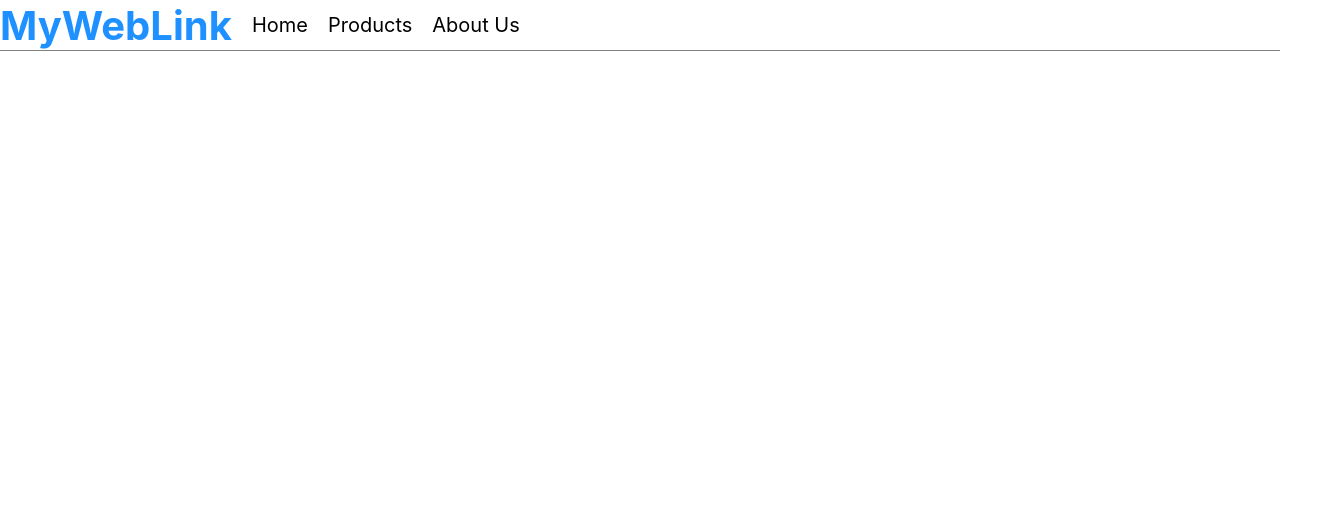
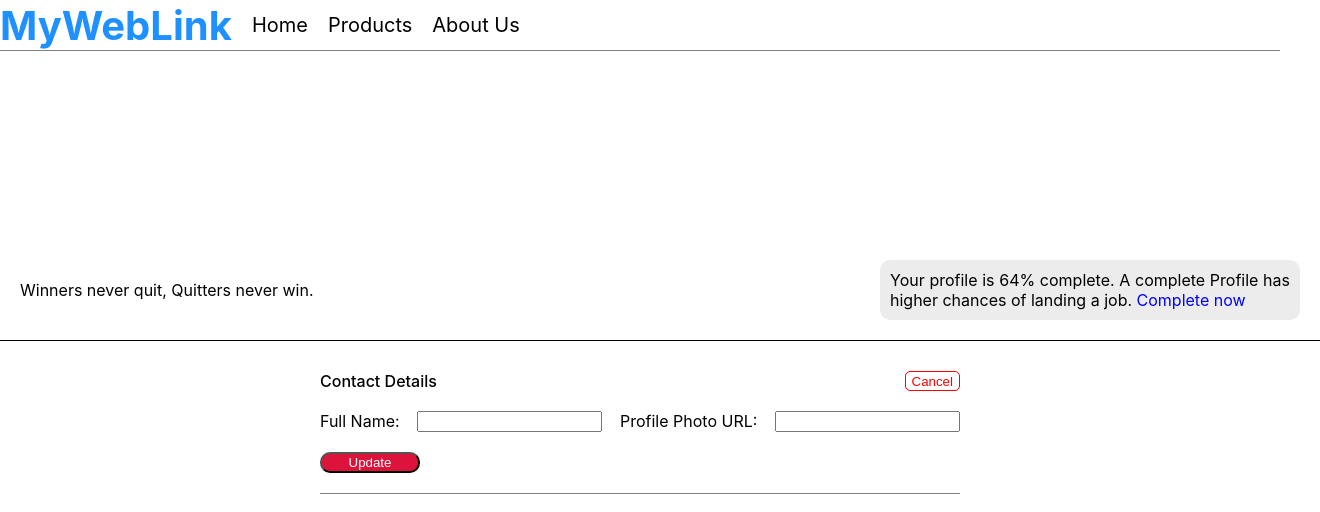
Before and after one commit to AmithChandru/expense-tracker, a React (Create React App) app: page /Profile in a window 1280 px wide. Shown: the top 512 px of the page, 1320 px wide, since content can reach past the window. Built offline with nearby package versions, Linux system fonts and the light colour scheme.

Commit message:
Added profile

```diff
--- a/src/App.js
+++ b/src/App.js
@@ -3,6 +3,7 @@ import './App.css';
 import Header from './components/Header';
 import Home from './components/Home';
 import Login from './components/Login';
+import Profile from './components/Profile';
 import Signup from './components/Signup';
 import LoginProvider from './components/Store/LoginProvider';
 
@@ -16,6 +17,7 @@ function App() {
             <Route path='/Login' element={<Login />} />
             <Route path='/Signup' element={<Signup />} />
             <Route path='/' element={<Home />} />
+            <Route path='/Profile' element={<Profile />} />
           </Routes>
         </BrowserRouter>
       </LoginProvider>
--- /dev/null
+++ b/src/components/Home.css
@@ -0,0 +1,23 @@
+.HomeContainer {
+  position: absolute;
+  top: 30%;
+  width: 100%;
+  display: flex;
+  flex-direction: row;
+  justify-content: space-between;
+  padding: 20px;
+  border-bottom: 1px solid black;
+  align-items: center;
+  font-style: italic;
+}
+
+.TextDecoration {
+  background-color: #ececec;
+  border-radius: 10px;
+  padding: 10px;
+}
+
+.ClickableText {
+  color: blue;
+  cursor: pointer;
+}
--- a/src/components/Home.js
+++ b/src/components/Home.js
@@ -1,6 +1,22 @@
+import { useNavigate } from 'react-router-dom';
+import './Home.css';
+
 const Home = () => {
+
+  const navigate = useNavigate();
+
+  const handleClick = () => {
+    navigate('/Profile');
+  }
+
   return(
-    <div style={{top: '30%', left: '40%', position: 'absolute'}}>Welcome to Expense Tracker!!!</div>
+    <div className="HomeContainer">
+      <span>Welcome to Expense Tracker!!!</span>
+      <section className='TextDecoration'>
+        <span>Your profile is incomplete. </span>
+        <span className='ClickableText' onClick={handleClick}>Complete now</span>
+      </section>
+    </div>
   )
 }
 
--- /dev/null
+++ b/src/components/Profile.css
@@ -0,0 +1,68 @@
+.ProfileContainer {
+  position: absolute;
+  top: 30%;
+  display: flex;
+  flex-direction: column;
+  width: 100%;
+}
+
+.HeaderContent {
+  display: flex;
+  flex-direction: row;
+  justify-content: space-between;
+  border-bottom: 1px solid black;
+  align-items: center;
+  width: 100%;
+  padding: 20px;
+}
+
+.TextDecoration {
+  background-color: #ececec;
+  border-radius: 10px;
+  padding: 10px;
+  text-align: justify;
+  width: 400px;
+}
+
+.ClickableText {
+  color: blue;
+  cursor: pointer;
+}
+
+.DetailsContainer {
+  width: 50%;
+  display: flex;
+  flex-direction: column;
+  align-self: center;
+  margin-top: 30px;
+  border-bottom: 1px solid gray;
+}
+
+.ContactLine {
+  display: flex;
+  flex-direction: row;
+  justify-content: space-between;
+}
+
+.CancelButton {
+  border: 1px solid red;
+  color: red;
+  background-color: white;
+  border-radius: 5px;
+}
+
+.ProfileForm {
+  display: flex;
+  flex-direction: row;
+  justify-content: space-between;
+  margin-top: 20px;
+}
+
+.UpdateButton {
+  width: 100px;
+  margin: 20px 0px;
+  background-color: crimson;
+  border-radius: 10px;
+  color: white;
+  cursor: pointer;
+}
--- /dev/null
+++ b/src/components/Profile.js
@@ -0,0 +1,69 @@
+import { useContext, useState } from 'react';
+import './Profile.css';
+import LoginContext from './Store/LoginContext';
+
+const Profile = () => {
+
+  const [name, setName] = useState(null);
+  const [url, setUrl] = useState(null);
+  const loginCtx = useContext(LoginContext);
+
+  const handleUpdateClick = async () => {
+    if (name && url) {
+      await fetch('https://identitytoolkit.googleapis.com/v1/accounts:update?key=AIzaSyCszasJf5BQUdZzWYKXbjjvKo5BlnvW79Q', {
+        method: 'POST',
+        body: JSON.stringify({
+          idToken: loginCtx.token.idToken,
+          displayName: name,
+          photoUrl: url,
+          returnSecureToken: true,
+          deleteAttribute: null
+        }),
+        headers: {
+          'Content-Type': 'application/json'
+        }
+      }).then((res) => {
+        if (res.ok) {
+          res.json().then((data) => {
+            console.log(data);
+          })
+        } else {
+          res.json().then((data) => {
+            alert(data.error.message);
+          })
+        }
+      })
+    } else {
+      alert('Enter both fields');
+    }
+  }
+
+  const handleCompleteClick = () => {}
+
+  return (
+    <div className="ProfileContainer">
+      <div className="HeaderContent">
+        <span>Winners never quit, Quitters never win.</span>
+        <section className='TextDecoration'>
+          <span>Your profile is 64% complete. A complete Profile has higher chances of landing a job. </span>
+          <span className='ClickableText' onClick={handleCompleteClick}>Complete now</span>
+        </section>
+      </div>
+      <div className='DetailsContainer'>
+        <section className='ContactLine'>
+          <span style={{fontWeight: '500'}}>Contact Details</span>
+          <button className='CancelButton'>Cancel</button>
+        </section>
+        <form className='ProfileForm'>
+          <label>Full Name:</label>
+          <input type='text' onChange={(e) => setName(e.target.value)}/>
+          <label>Profile Photo URL:</label>
+          <input type='text' onChange={(e) => setUrl(e.target.value)}/>
+        </form>
+        <button className='UpdateButton' onClick={handleUpdateClick}>Update</button>
+      </div>
+    </div>
+  )
+}
+
+export default Profile;
```
